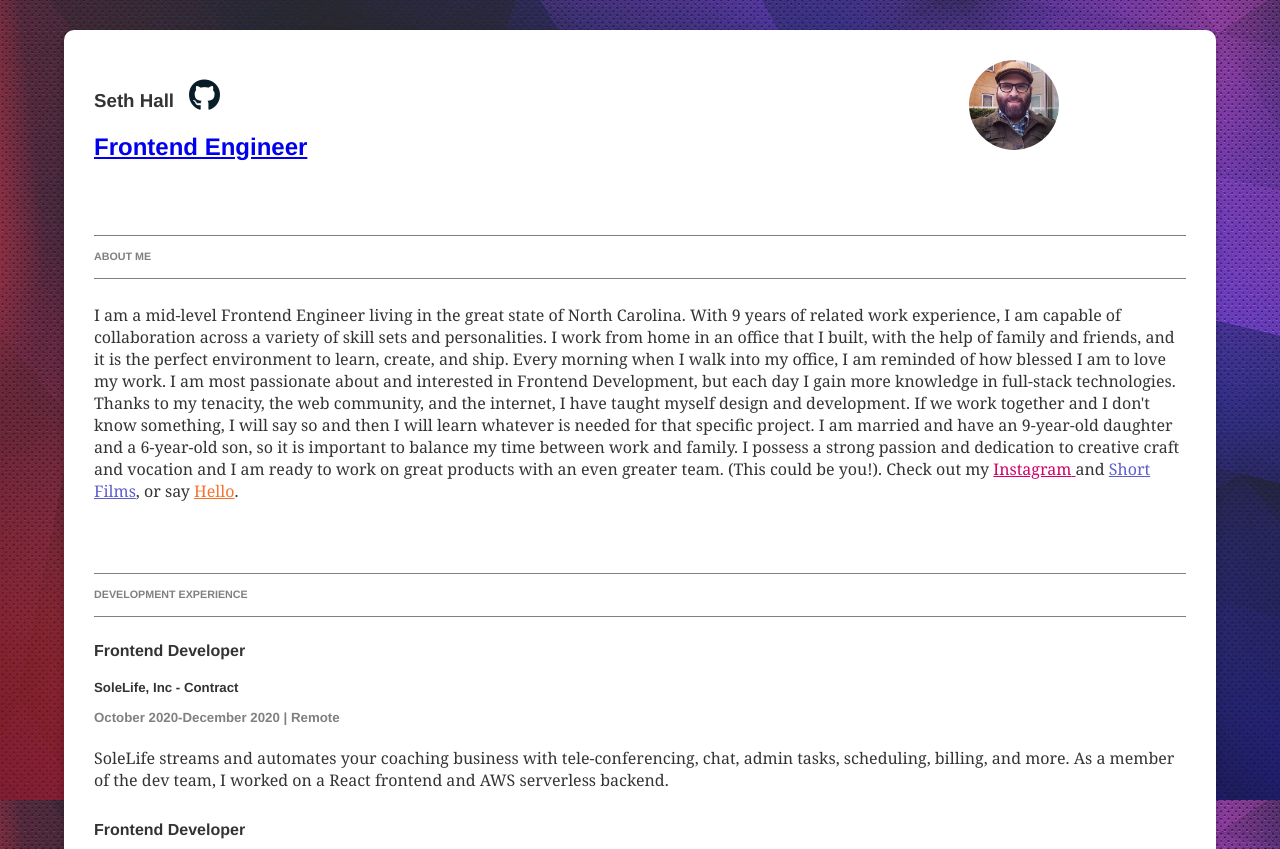
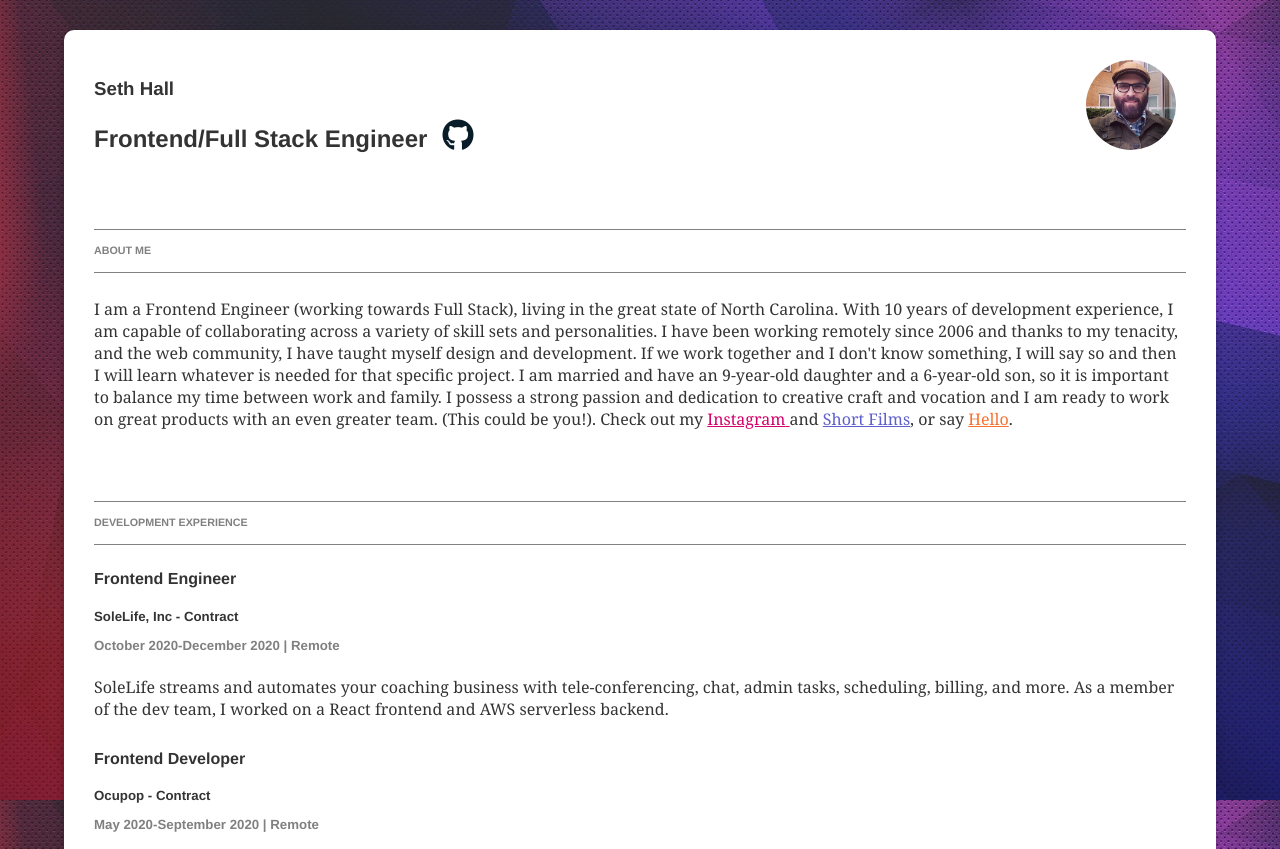
Before and after one commit to sethburtonhall/home-page, a Gatsby site: page /front-end-portfolio in a window 1280 px wide. Shown: the top 849 px of the page. Built offline with nearby package versions, Linux system fonts and the light colour scheme; Gatsby itself is replaced by a stand-in of ours; what system-components, typography-theme-funston would draw is missing.

Commit message:
2021 update

```diff
--- a/package.json
+++ b/package.json
@@ -11,6 +11,7 @@
     "gatsby": "^2.19.8",
     "gatsby-background-image": "^0.10.2",
     "gatsby-image": "^2.2.39",
+    "gatsby-plugin-emotion": "5.1.0-next.0",
     "gatsby-plugin-manifest": "^2.2.39",
     "gatsby-plugin-offline": "^3.0.32",
     "gatsby-plugin-react-helmet": "^3.1.21",
--- a/src/data/data.js
+++ b/src/data/data.js
@@ -10,14 +10,14 @@ import ushdotcom from "../images/ushahidi-dotcom.png"
 export const frontend = "Frontend"
 
 export const codeBio =
-  "I am a mid-level Frontend Engineer living in the North Carolina mountains. I favor JAMstack and serverless environments. I am currently available for work. Feel free to reach out to discuss your project."
+  "I am a Frontend/Full Stack Engineer living in the North Carolina mountains. I favor JAMstack and serverless environments. I am currently available for work. Feel free to reach out to discuss your project."
 
 export const filmBio =
   "I also have an MFA in Creative Producing from UNCSA. Hall Pictures is my Greensboro, NC based film company that specializes in the development and production of shorts, features, and series. We are truly independent, doing our best to develop great stories and produce high-quality content while providing a safe and nurturing environment for film creatives."
 
 export const jobs = [
   {
-    title: `${frontend} Developer`,
+    title: `${frontend} Engineer`,
     company: "SoleLife, Inc",
     description: `SoleLife streams and automates your coaching business with tele-conferencing, chat, admin tasks, scheduling, billing, and more. As a member of the dev team, I worked on a React frontend and AWS serverless backend.`,
     date: "October 2020-December 2020",
@@ -54,18 +54,16 @@ export const jobs = [
 export const hardSkills = [
   "HTML/CSS/JS",
   "React/Redux",
+  "Firebase/AWS",
+  "serverless stack",
   "JAMstack",
-  "serverless stack",
-  "Firebase/AWS",
   "headless CMS",
-  "static site generators (Gatsby, Jekyll)",
+  "static site generators (Next, Gatsby, Jekyll)",
   "DatoCMS, CraftCMS, CloudCannon",
   "styled components, styled system, Sass, PostCSS, etc...",
-  `${frontend} build tools (Grunt, Gulp)`,
-  "package managers (NPM, Yarn)",
   "html templating (Handlebars, Twig, etc...)",
-  "CSS frameworks (Material UI, Bootstrap, Foundation, etc...)",
-  "git version control (Github)",
+  "CSS frameworks (Material UI, Bootstrap, Chakra UI, Foundation, etc...)",
+  "git version control (Github, BitBucket)",
   "responsive design",
   "web performance and accessibility",
   "terminal/command line",
--- a/src/design-system/components.js
+++ b/src/design-system/components.js
@@ -190,7 +190,7 @@ export const StyledLayout = styled.div`
 
 // Content
 export const StyledContent = styled.div.attrs({
-  className: "styled-content"
+  className: "styled-content",
 })`
   min-height: 100%;
   display: grid;
@@ -233,8 +233,6 @@ export const StyledContent = styled.div.attrs({
   @media ${device.desktop} {
     width: 60%;
   }
-
-
 
   .header {
     grid-area: header;
@@ -382,8 +380,10 @@ export const StyledResume = styled.div`
     @media ${device.desktop} {
       grid-template-areas:
         "name photo"
-        "about work"
-        "skills education"
+        "about about"
+        "work work"
+        "skills skills"
+        "education education"
         "projects projects";
     }
 
@@ -425,6 +425,11 @@ export const StyledResume = styled.div`
   .photo {
     grid-area: photo;
     text-align: center;
+
+    @media ${device.laptop} {
+      text-align: right;
+      padding-right: 10px;
+    }
 
     img {
       width: 90px;
--- a/src/pages/front-end-portfolio.js
+++ b/src/pages/front-end-portfolio.js
@@ -14,7 +14,6 @@ import avatar from "../images/seth-code.jpg"
 import { GlobalStyle, StyledFooter, StyledResume } from "../design-system"
 
 const FrontEnd = () => {
-
   return (
     <>
       <GlobalStyle />
@@ -27,8 +26,9 @@ const FrontEnd = () => {
           </Helmet>
           <article className="resume">
             <section className="name">
-              <h1>
-                Seth Hall
+              <h1>Seth Hall</h1>
+              <h2 className="title">
+                {frontend}/Full Stack Engineer
                 <a
                   href="https://github.com/sethburtonhall"
                   target="_blank"
@@ -36,15 +36,6 @@ const FrontEnd = () => {
                   className="github"
                 >
                   <i className="fab fa-github"></i>
-                </a>
-              </h1>
-              <h2 className="title">
-                <a
-                  href="https://github.com/sethburtonhall"
-                  target="_blank"
-                  rel="noopener noreferrer"
-                >
-                  {frontend} Engineer
                 </a>
               </h2>
             </section>
@@ -56,25 +47,19 @@ const FrontEnd = () => {
             <section className="about">
               <h6 className="header">About Me</h6>
               <p>
-                I am a mid-level {frontend} Engineer living in the great state of North
-                Carolina. With 9 years of related work experience, I am capable
-                of collaboration across a variety of skill sets and
-                personalities. I work from home in an office that I built, with
-                the help of family and friends, and it is the perfect
-                environment to learn, create, and ship. Every morning when I
-                walk into my office, I am reminded of how blessed I am to love
-                my work. I am most passionate about and interested in {""}
-                {frontend} Development, but each day I gain more knowledge in
-                full-stack technologies. Thanks to my tenacity, the web
-                community, and the internet, I have taught myself design and
-                development. If we work together and I don't know something, I
-                will say so and then I will learn whatever is needed for that
-                specific project. I am married and have an 9-year-old daughter
-                and a 6-year-old son, so it is important to balance my time
-                between work and family. I possess a strong passion and
-                dedication to creative craft and vocation and I am ready to work
-                on great products with an even greater team. (This could be
-                you!). Check out my{" "}
+                I am a {frontend} Engineer (working towards Full Stack), living
+                in the great state of North Carolina. With 10 years of
+                development experience, I am capable of collaborating across a
+                variety of skill sets and personalities. I have been working
+                remotely since 2006 and thanks to my tenacity, and the web
+                community, I have taught myself design and development. If we
+                work together and I don't know something, I will say so and then
+                I will learn whatever is needed for that specific project. I am
+                married and have an 9-year-old daughter and a 6-year-old son, so
+                it is important to balance my time between work and family. I
+                possess a strong passion and dedication to creative craft and
+                vocation and I am ready to work on great products with an even
+                greater team. (This could be you!). Check out my{" "}
                 <a
                   href="https://www.instagram.com/sethburtonhall/"
                   target="_blank"
```
Also changed, not shown: 2 other files.
